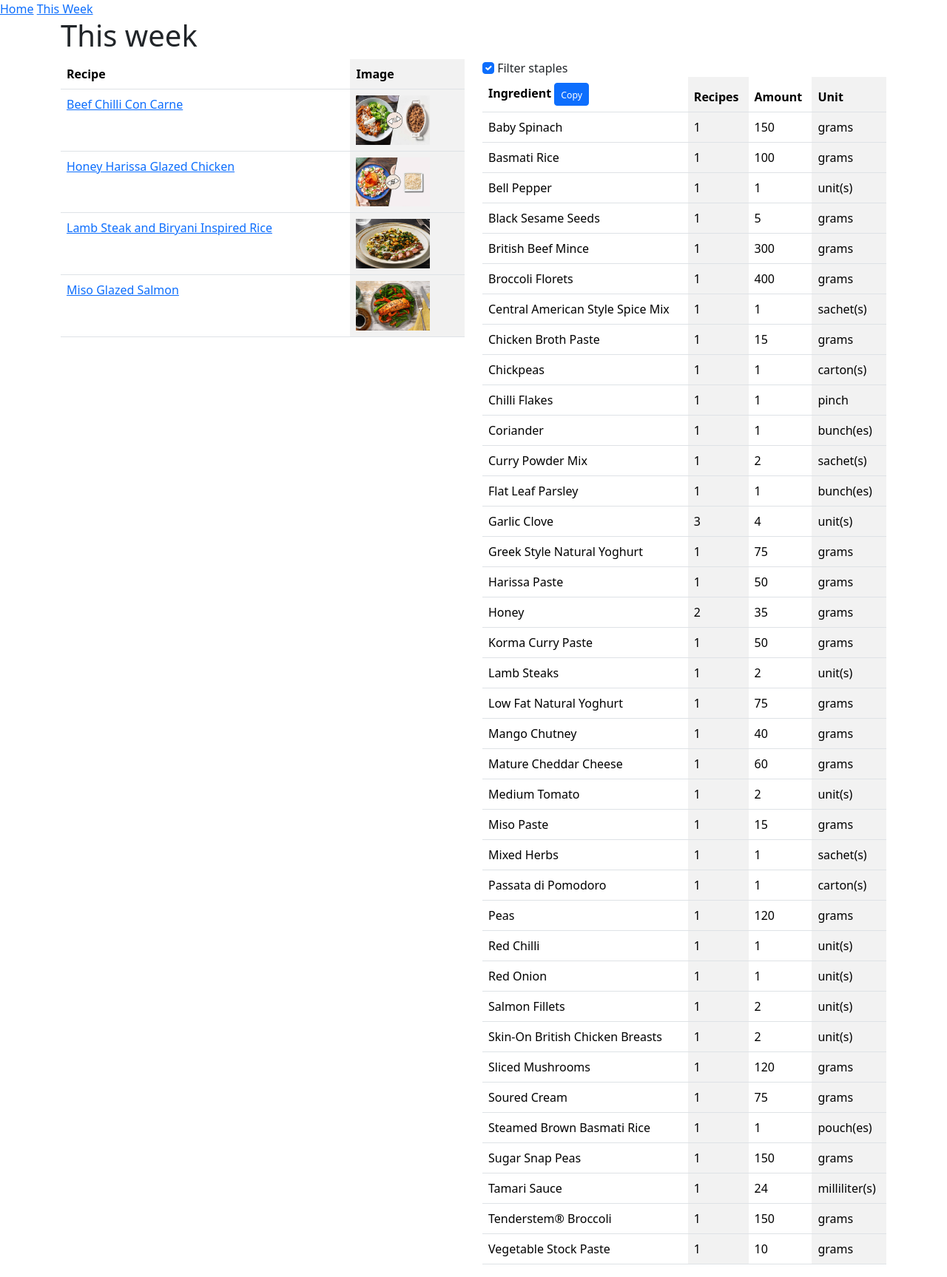
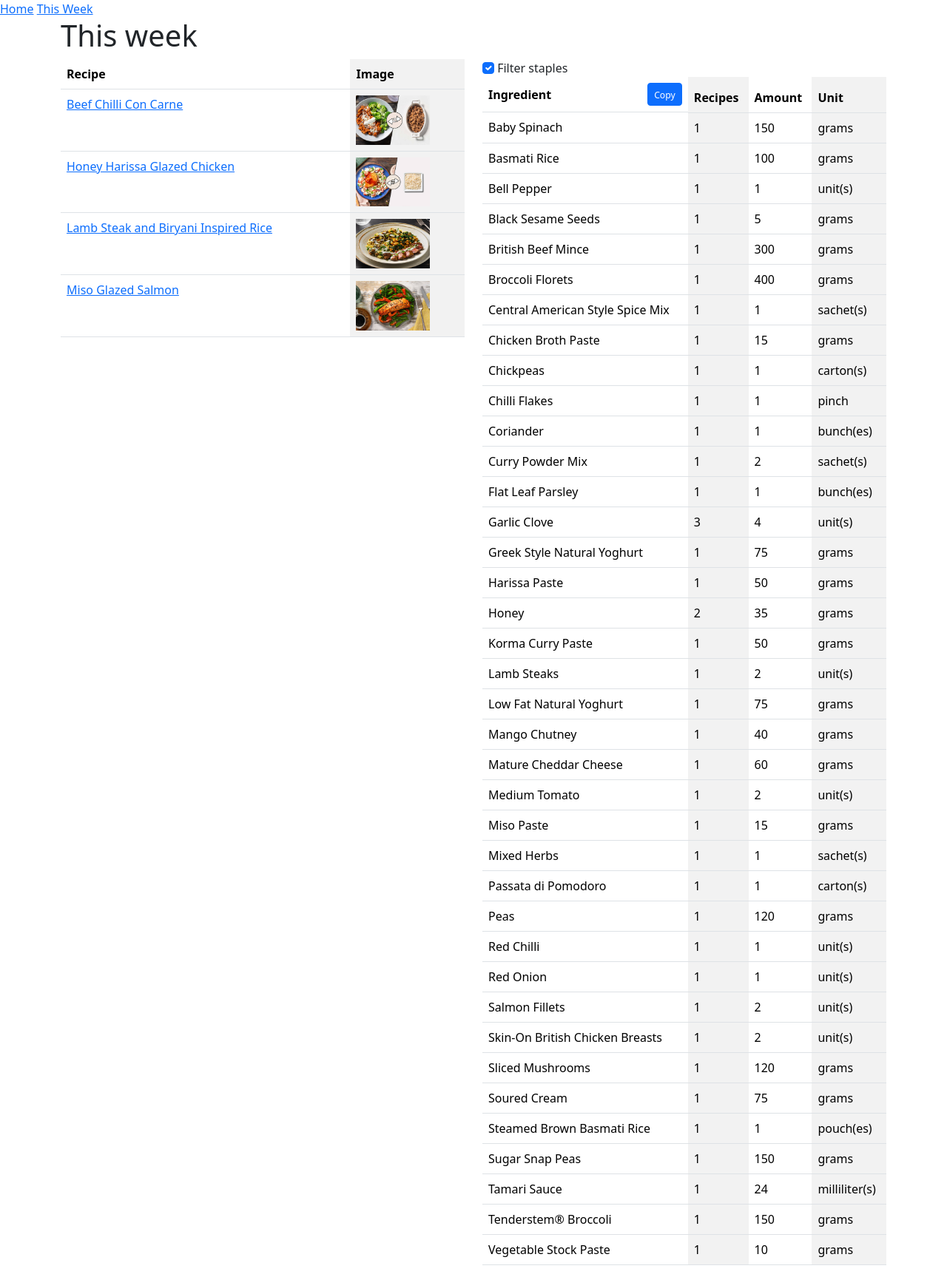
Before and after one commit to r1ch/recipes, a Jekyll site: the page built from thisweek.html, in a window 1280 px wide. Shown: the whole page at 74% size. Built offline with Jekyll 4.4.1, drawn with Linux system fonts in a browser that asks for light colours.

Commit message:
Update thisweek.html

```diff
--- a/thisweek.html
+++ b/thisweek.html
@@ -31,7 +31,7 @@ title: This Week
         <table class="table table-striped-columns" v-if = "picked.length > 0">
         <thead>
           <tr>
-            <th>Ingredient <button @click="copyToClipboard" class = "btn btn-primary btn-sm"><small>((copied ? "Copied!" : "Copy"))</small></button></th>
+            <th class="d-flex justify-content-between align-items-center"><span>Ingredient</span><button @click="copyToClipboard" class = "btn btn-primary btn-sm"><small>((copied ? "Copied!" : "Copy"))</small></button></th>
             <th>Recipes</th>
             <th>Amount</th>
             <th>Unit</th>
```
